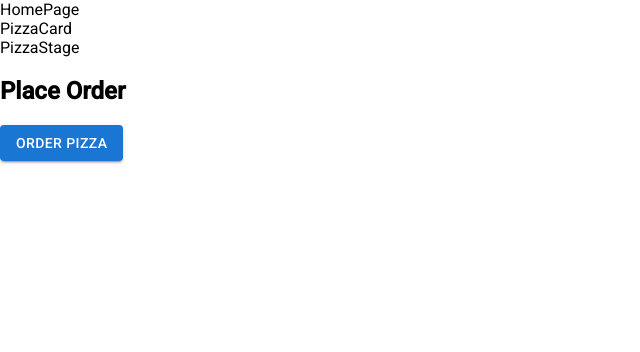
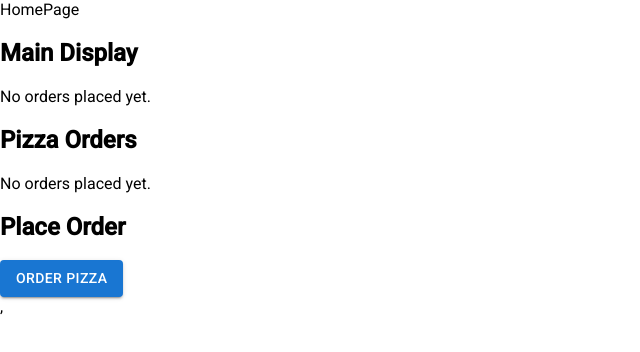
Before and after one commit to Lokesh799/pizza_shop, a React (Create React App) app: page / in a window 1280 px wide. Shown: the top 352 px of the page, without its empty margins (0-640 px from the left). Built offline with nearby package versions, Linux system fonts and the light colour scheme.

Commit message:
added piza section and main section

```diff
--- a/package.json
+++ b/package.json
@@ -6,6 +6,7 @@
     "@emotion/react": "^11.11.4",
     "@emotion/styled": "^11.11.0",
     "@mui/material": "^5.15.14",
+    "@reduxjs/toolkit": "^2.2.2",
     "@testing-library/jest-dom": "^5.17.0",
     "@testing-library/react": "^13.4.0",
     "@testing-library/user-event": "^13.5.0",
--- a/src/components/PizzaCard.js
+++ b/src/components/PizzaCard.js
@@ -1,9 +1,48 @@
-import React from 'react'
+import React, { useEffect, useState } from 'react';
+import { useSelector } from 'react-redux';
 
-function   PizzaCard() {
+const MainDisplay = () => {
+  const orders = useSelector((state) => state.orders);
+  const currentTime = new Date();
+
+  const renderInProgressOrders = () => {
+    return orders
+      .filter((order) => order.stage !== 'Order Picked')
+      .map((order) => (
+        <div key={order.id}>
+          <p>Order Id: {order.id}</p>
+          <p>Stage: {order.stage}</p>
+          <p>Remaining Time: {calculateRemainingTime(order)} sec</p>
+          <hr />
+        </div>
+      ));
+  };
+
+  const calculateRemainingTime = (order) => {
+    const stageStart = new Date(order.startTime);
+    const elapsedTime = (currentTime - stageStart) / 1000;
+    return Math.max(0, getStageTime(order.stage) - elapsedTime);
+  };
+
+  const getStageTime = (stage) => {
+    switch (stage) {
+      case 'Order Placed':
+        return 180; // 3 minutes
+      case 'Order in Making':
+        return 240; // 4 minutes
+      case 'Order Ready':
+        return 300; // 5 minutes
+      default:
+        return 0;
+    }
+  };
+
   return (
-    <div>  PizzaCard</div>
-  )
-}
+    <div>
+      <h2>Main Display</h2>
+      {orders.length === 0 ? <p>No orders placed yet.</p> : renderInProgressOrders()}
+    </div>
+  );
+};
 
-export default   PizzaCard
+export default MainDisplay;
--- a/src/components/PizzaForm.js
+++ b/src/components/PizzaForm.js
@@ -4,8 +4,13 @@ import Button from '@mui/material/Button';
 import Box from '@mui/material/Box';
 import Typography from '@mui/material/Typography';
 import { styled } from '@mui/material/styles';
-import CustomSelect from './ui/CustomSelect';
+import CustomSelect from './ui/Select';
 import CustomForm from './ui/CustomForm';
+import { useDispatch, useSelector } from 'react-redux';
+import { placeOrder } from '../redux/actions/pizzaActions';
+import { v4 as uuidv4 } from 'uuid';
+
+
 
 
 const GlobalTypography = () => (
@@ -34,6 +39,8 @@ const ModalContent = styled(Box)(({ theme }) => ({
 }));
 
 const PizzaForm = () => {
+  const dispatch = useDispatch();
+  const orders = useSelector((state) => state.orders);
   const [order, setOrder] = useState({ type: 'Veg', size: 'Large', base: 'Thin' });
   const [modalOpen, setModalOpen] = useState(false);
 
@@ -43,8 +50,13 @@ const PizzaForm = () => {
 
   const handleSubmit = (e) => {
     e.preventDefault();
-    console.log(order);
-    setModalOpen(false);
+    if (orders.length < 10) {
+      const newOrder = { ...order, id: uuidv4(), stage: 'Order Placed', timeSpent: 0 };
+      dispatch(placeOrder(newOrder));
+      setOrder({ type: 'Veg', size: 'Large', base: 'Thin' });
+    } else {
+      alert('Not taking any order for now');
+    }
   };
 
   const handleCancel = () => {
--- a/src/components/PizzaStage.js
+++ b/src/components/PizzaStage.js
@@ -1,7 +1,55 @@
-import React from 'react'
+import React, { useEffect, useState } from 'react';
+import { useDispatch, useSelector } from 'react-redux';
+import { updateOrderStage, cancelOrder } from '../redux/actions/pizzaActions';
 
-export const  PizzaStage = () => {
+const PizzaOrders = () => {
+  const dispatch = useDispatch();
+  const orders = useSelector((state) => state.orders);
+  const [currentTime, setCurrentTime] = useState(new Date());
+
+  useEffect(() => {
+    const timer = setInterval(() => setCurrentTime(new Date()), 1000);
+    return () => clearInterval(timer);
+  }, []);
+
+  useEffect(() => {
+    const timer = setInterval(() => {
+      dispatch({ type: 'INCREMENT_TIME_SPENT' });
+    }, 1000);
+    return () => clearInterval(timer);
+  }, [dispatch]);
+
+  const handleStageChange = (orderId, stage) => {
+    dispatch(updateOrderStage(orderId, stage));
+  };
+
+  const handleCancelOrder = (orderId) => {
+    dispatch(cancelOrder(orderId));
+  };
+
+  const renderOrders = () => {
+    return orders.map((order) => (
+      <div key={order.id} style={{ backgroundColor: order.stage === 'Order Ready' ? 'green' : order.timeSpent > 180 ? 'red' : 'white' }}>
+        <p>Order Id: {order.id}</p>
+        <p>Stage: {order.stage}</p>
+        <p>
+          Total Time Spent: {Math.floor(order.timeSpent / 60)} min {order.timeSpent % 60} sec
+        </p>
+        {order.stage !== 'Order Ready' && (
+          <button onClick={() => handleStageChange(order.id, 'Order Ready')}>Order Ready</button>
+        )}
+        <button onClick={() => handleCancelOrder(order.id)}>Cancel</button>
+        <hr />
+      </div>
+    ));
+  };
+
   return (
-    <div> PizzaStage</div>
-  )
-}
+    <div>
+      <h2>Pizza Orders</h2>
+      {orders.length === 0 ? <p>No orders placed yet.</p> : renderOrders()}
+    </div>
+  );
+};
+
+export default PizzaOrders;
--- a/src/index.js
+++ b/src/index.js
@@ -2,12 +2,17 @@ import React from 'react';
 import ReactDOM from 'react-dom/client';
 import './index.css';
 import App from './App';
+import { Provider } from 'react-redux';
+import store from '../src/redux/store';
+
 import reportWebVitals from './reportWebVitals';
 
 const root = ReactDOM.createRoot(document.getElementById('root'));
 root.render(
   <React.StrictMode>
+   <Provider store={store}>
     <App />
+  </Provider>,
   </React.StrictMode>
 );
 
--- a/src/pages/ HomePage.js
+++ b/src/pages/ HomePage.js
@@ -1,14 +1,14 @@
 import React from "react";
-import PizzaCard from "../components/PizzaCard";
-import { PizzaStage } from "../components/PizzaStage";
+import PizzaOrders from "../components/PizzaStage"
 import PizzaForm from "../components/PizzaForm";
+import MainDisplay from "../components/PizzaCard"
 const HomePage = () => {
   return (
     <div>
       {" "}
       HomePage
-      <PizzaCard />
-      <PizzaStage />
+      <MainDisplay />
+      <PizzaOrders />
       <PizzaForm />
     </div>
   );
--- a/src/redux/actions/pizzaActions.js
+++ b/src/redux/actions/pizzaActions.js
@@ -0,0 +1,21 @@
+// src/redux/actions/pizzaActions.js
+export const placeOrder = (order) => {
+  return {
+    type: 'PLACE_ORDER',
+    payload: order,
+  };
+};
+
+export const updateOrderStage = (orderId, stage) => {
+  return {
+    type: 'UPDATE_ORDER_STAGE',
+    payload: { orderId, stage },
+  };
+};
+
+export const cancelOrder = (orderId) => {
+  return {
+    type: 'CANCEL_ORDER',
+    payload: orderId,
+  };
+};
--- a/src/redux/reducers/pizzaReducer.js
+++ b/src/redux/reducers/pizzaReducer.js
@@ -0,0 +1,30 @@
+const initialState = {
+  orders: [],
+  totalDelivered: 0,
+};
+
+const pizzaReducer = (state = initialState, action) => {
+  switch (action.type) {
+    case 'PLACE_ORDER':
+      return {
+        ...state,
+        orders: [...state.orders, { ...action.payload, stage: 'Order Placed', startTime: new Date(), timeSpent: 0 }],
+      };
+    case 'UPDATE_ORDER_STAGE':
+      return {
+        ...state,
+        orders: state.orders.map((order) =>
+          order.id === action.payload.orderId ? { ...order, stage: action.payload.stage } : order
+        ),
+      };
+    case 'CANCEL_ORDER':
+      return {
+        ...state,
+        orders: state.orders.filter((order) => order.id !== action.payload),
+      };
+    default:
+      return state;
+  }
+};
+
+export default pizzaReducer;
--- a/src/redux/store.js
+++ b/src/redux/store.js
@@ -0,0 +1,8 @@
+import { configureStore } from '@reduxjs/toolkit';
+import rootReducer from './reducers/pizzaReducer';
+
+const store = configureStore({
+  reducer: rootReducer
+});
+
+export default store;
```
Also changed, not shown: src/components/ui/Select.js (renamed from src/components/ui/CustomSelect.js).
